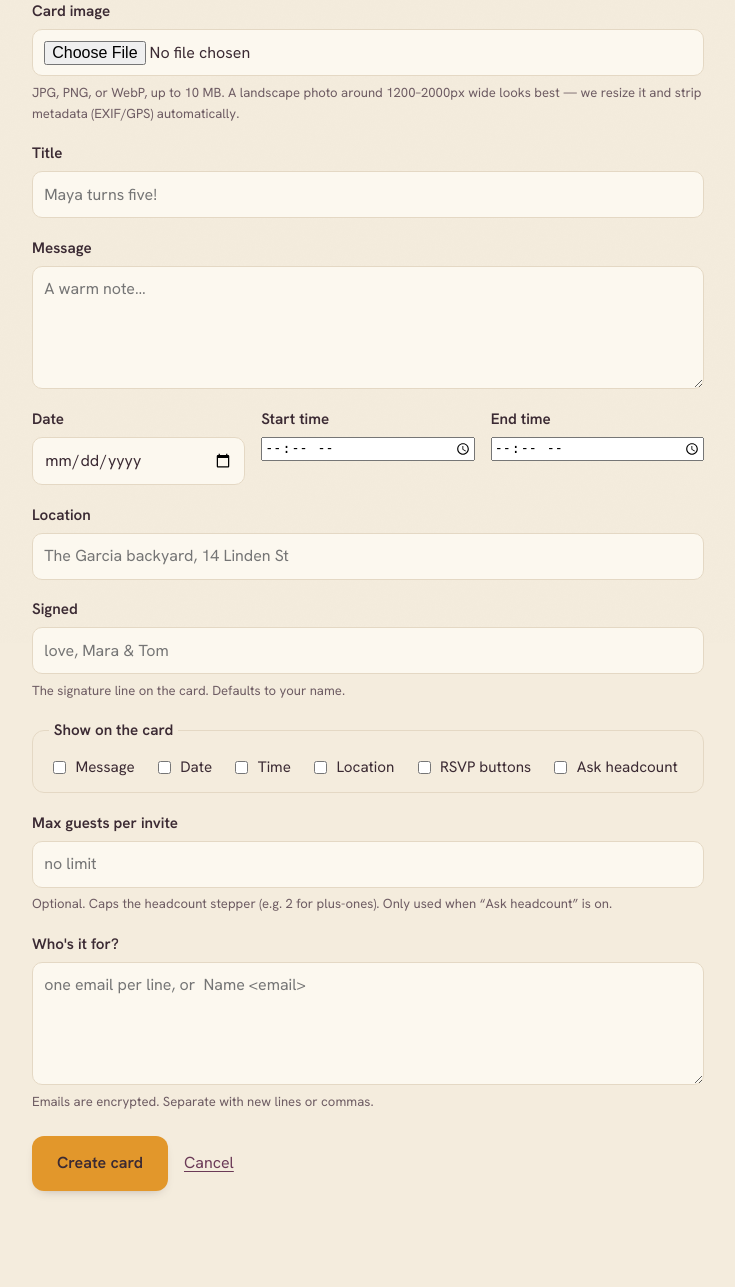
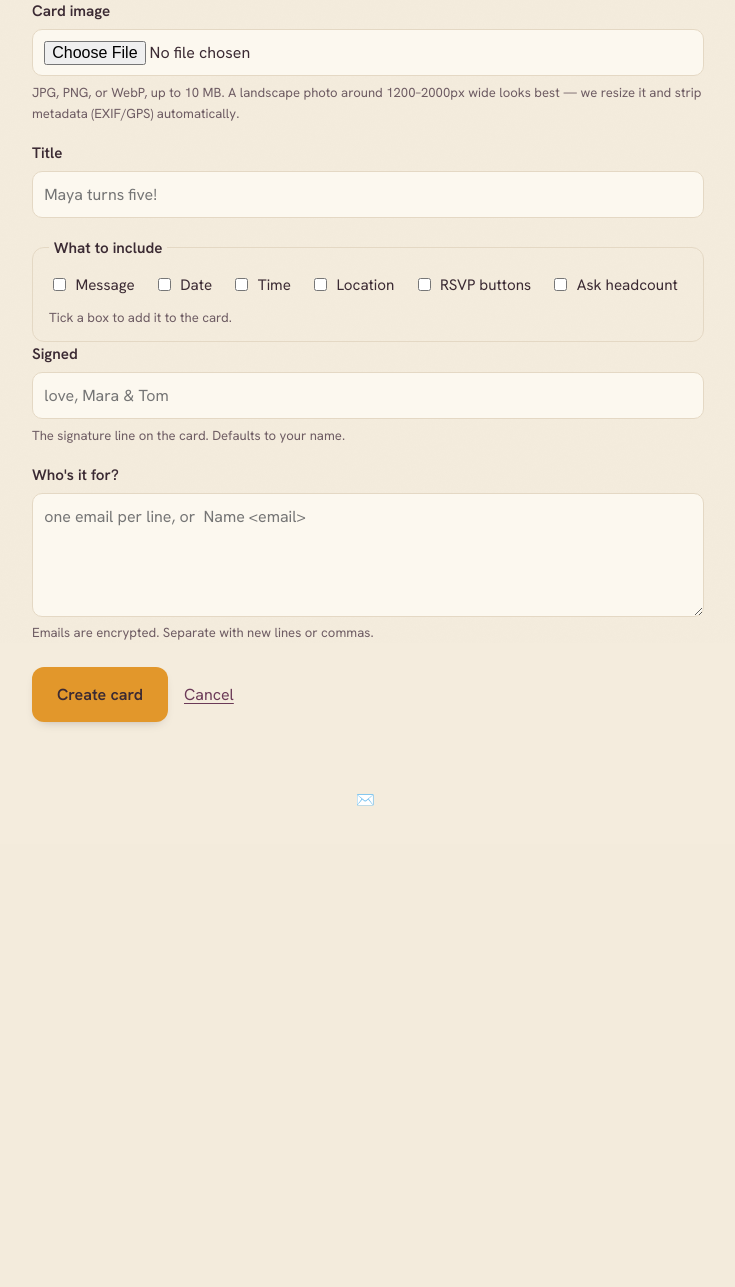
Before and after one commit to iliabaranov/kith-post, a FastAPI app: template kith/web/templates/event_form.html in a window 1280 px wide. Shown: the part 157-1444 px from the top of the page, without its empty margins (272-1007 px from the left). After the commit the page ends 963 px from the top, so only its background shows below. Run offline with FastAPI, Linux system fonts and the light colour scheme; the template is opened without the code that fills it, so the values that code supplies are empty.

Commit message:
Compose form: progressive disclosure + footer envelope
Reworks the "what to include" toggles so a field can never be filled-but-
hidden (the old foot-gun where typing a time but forgetting its checkbox
silently dropped it from the card and calendar):

- Checkboxes move directly under the title ("What to include"). Ticking one
  fades its field in; unticking fades + collapses it. You can only enter a
  value into a section you've turned on.
- Collapse is JS-gated (.js on <html>, set in <head> to avoid FOUC); without
  JavaScript every field stays visible and usable.
- Spacing switched from flex `gap` to per-child margins so a collapsed field
  truly takes zero space (gap would leave a dead band around 0-height items).
- "Time" only counts with a "Date": the JS keeps the two boxes in step and
  _blocks_from_form guards it server-side too (a bare time is meaningless).

Also: a non-clickable envelope emoji to the left of "Kith Post" in the footer.

Tests: +2 (disclosure wiring + time-requires-date guard). 80 pass, ruff clean.
Live check: footer envelope served, checkbox group precedes the fields, all
reveal wrappers wired, guard confirmed via real POSTs.

Co-Authored-By: Claude Opus 4.8 (1M context) <noreply@anthropic.com>

```diff
--- a/kith/web/routes_events.py
+++ b/kith/web/routes_events.py
@@ -48,11 +48,14 @@ def _parse_int(s: str, lo: int = 1, hi: int = 30) -> int | None:
 
 
 def _blocks_from_form(message, date_, time_, location_, rsvp, headcount) -> dict:
-    # checkboxes arrive as "on" when ticked, None when not
+    """What shows on the card. Each block is on when its checkbox is ticked
+    (arrives "on" / None). The form reveals each field only while its box is
+    checked, so you can't fill a hidden field and have it silently vanish. Time
+    only counts alongside a date — a bare time is meaningless on an invitation."""
     return {
         "message": message is not None,
         "date": date_ is not None,
-        "time": time_ is not None,
+        "time": time_ is not None and date_ is not None,
         "location": location_ is not None,
         "rsvp": rsvp is not None,
         "headcount": headcount is not None,
@@ -264,13 +267,14 @@ async def update_event(
     ev = _owned_event(db, user.id, event_id)
     if ev is None:
         return RedirectResponse("/", status_code=303)
+    blocks = _blocks_from_form(
+        block_message, block_date, block_time, block_location, block_rsvp, block_headcount
+    )
     try:
         derived = await _read_image(image)
     except images.ImageError as e:
         ctx = {
-            "settings": get_settings(), "user": user, "event": ev,
-            "blocks": _blocks_from_form(block_message, block_date, block_time,
-                                        block_location, block_rsvp, block_headcount),
+            "settings": get_settings(), "user": user, "event": ev, "blocks": blocks,
             "recipients_text": recipients, "error": str(e),
         }
         return templates.TemplateResponse(request, "event_form.html", ctx, status_code=400)
@@ -284,9 +288,7 @@ async def update_event(
     ev.signoff = (signoff.strip() or None)
     ev.headcount_max = _parse_int(headcount_max)
     ev.timezone = (timezone.strip() or None)
-    ev.blocks = _blocks_from_form(
-        block_message, block_date, block_time, block_location, block_rsvp, block_headcount
-    )
+    ev.blocks = blocks
     if derived is not None:
         ev.asset_id = storage.store_asset(db, user.id, derived).id
     db.commit()
--- a/kith/web/static/css/kith.css
+++ b/kith/web/static/css/kith.css
@@ -150,12 +150,14 @@ code {
   text-align: center;
   padding: 1.5rem 1rem 2rem;
 }
+.brand-mark { font-size: .95rem; vertical-align: middle; margin-right: .35rem; }
 .brand-link {
   font-size: .72rem;
   letter-spacing: .04em;
   text-transform: uppercase;
   color: var(--ink-soft);
   text-decoration: none;
+  vertical-align: middle;
 }
 .brand-link:hover { color: var(--plum); text-decoration: underline; text-underline-offset: 3px; }
 
@@ -189,7 +191,25 @@ code {
   background: rgba(196, 69, 105, .1); color: var(--berry); border: 1px solid var(--berry);
   border-radius: 10px; padding: .7rem 1rem; margin-bottom: 1rem;
 }
-.card-form { display: flex; flex-direction: column; gap: 1.1rem; }
+/* Spacing is per-child (not flex `gap`) so a collapsed .toggle truly takes no
+   room — otherwise the gap on both sides of a 0-height item leaves a dead band. */
+.card-form { display: flex; flex-direction: column; }
+.card-form > * { margin-bottom: 1.1rem; }
+.card-form > *:last-child { margin-bottom: 0; }
+.card-form > .toggle-group { margin-bottom: 0; }  /* its toggles own their spacing */
+
+/* progressive disclosure: a field fades + collapses when its box is unticked.
+   Gated on .js so that without JavaScript every field stays visible + usable. */
+.js .toggle {
+  overflow: hidden;
+  max-height: 0;
+  opacity: 0;
+  margin-bottom: 0;
+  transition: max-height .3s ease, opacity .25s ease, margin-bottom .3s ease;
+}
+.js .toggle.on { max-height: 22rem; opacity: 1; margin-bottom: 1.1rem; }
+.toggle { margin-bottom: 1.1rem; }  /* no-JS fallback spacing */
+.blocks-hint { flex-basis: 100%; color: var(--ink-soft); font-size: .82rem; margin-top: .15rem; }
 .field { display: flex; flex-direction: column; gap: .35rem; }
 .field-label { font-weight: 600; color: var(--ink); font-size: .95rem; }
 .field-hint { color: var(--ink-soft); font-size: .82rem; }
@@ -230,4 +250,5 @@ textarea { resize: vertical; }
 @media (prefers-reduced-motion: reduce) {
   .btn, .btn:hover { transition: none; transform: none; }
   .event-link:hover { transform: none; }
+  .toggle { transition: none; }
 }
--- a/kith/web/templates/base.html
+++ b/kith/web/templates/base.html
@@ -3,6 +3,7 @@
 <head>
   <meta charset="utf-8">
   <meta name="viewport" content="width=device-width, initial-scale=1">
+  <script>document.documentElement.classList.add("js");</script>
   <title>{% block title %}{{ settings.app_name }}{% endblock %}</title>
   <link rel="preconnect" href="https://fonts.googleapis.com">
   <link rel="preconnect" href="https://fonts.gstatic.com" crossorigin>
@@ -16,6 +17,7 @@
     {% block content %}{% endblock %}
   </main>
   <footer class="site-footer">
+    <span class="brand-mark" aria-hidden="true">✉️</span>
     <a class="brand-link" href="/">{{ settings.app_name }}</a>
   </footer>
 </body>
--- a/kith/web/templates/event_form.html
+++ b/kith/web/templates/event_form.html
@@ -24,16 +24,40 @@
       <input type="text" name="title" value="{{ event.title if event else '' }}" placeholder="Maya turns five!">
     </label>
 
+    <fieldset class="blocks">
+      <legend class="field-label">What to include</legend>
+      <label class="chk"><input type="checkbox" id="cb-message" data-reveal="t-message"
+        name="block_message" {% if blocks.message %}checked{% endif %}> Message</label>
+      <label class="chk"><input type="checkbox" id="cb-date" data-reveal="t-date"
+        name="block_date" {% if blocks.date %}checked{% endif %}> Date</label>
+      <label class="chk"><input type="checkbox" id="cb-time" data-reveal="t-time"
+        name="block_time" {% if blocks.time %}checked{% endif %}> Time</label>
+      <label class="chk"><input type="checkbox" id="cb-location" data-reveal="t-location"
+        name="block_location" {% if blocks.location %}checked{% endif %}> Location</label>
+      <label class="chk"><input type="checkbox" id="cb-rsvp"
+        name="block_rsvp" {% if blocks.rsvp %}checked{% endif %}> RSVP buttons</label>
+      <label class="chk"><input type="checkbox" id="cb-headcount" data-reveal="t-headcount"
+        name="block_headcount" {% if blocks.headcount %}checked{% endif %}> Ask headcount</label>
+      <span class="blocks-hint">Tick a box to add it to the card.</span>
+    </fieldset>
+
+    <div class="toggle-group">
+      <div class="toggle" id="t-message">
         <label class="field">
           <span class="field-label">Message</span>
           <textarea name="message" rows="4" placeholder="A warm note…">{{ event.message if event else '' }}</textarea>
         </label>
+      </div>
 
-    <div class="field-row">
+      <div class="toggle" id="t-date">
         <label class="field">
           <span class="field-label">Date</span>
           <input type="date" name="event_date" value="{{ event.event_date.isoformat() if event and event.event_date else '' }}">
         </label>
+      </div>
+
+      <div class="toggle" id="t-time">
+        <div class="field-row">
           <label class="field">
             <span class="field-label">Start time</span>
             <input type="time" name="event_time" value="{{ event.event_time if event and event.event_time else '' }}">
@@ -43,33 +67,29 @@
             <input type="time" name="event_end_time" value="{{ event.event_end_time if event and event.event_end_time else '' }}">
           </label>
         </div>
+      </div>
 
+      <div class="toggle" id="t-location">
         <label class="field">
           <span class="field-label">Location</span>
           <input type="text" name="location" value="{{ event.location if event and event.location else '' }}" placeholder="The Garcia backyard, 14 Linden St">
         </label>
+      </div>
+
+      <div class="toggle" id="t-headcount">
+        <label class="field">
+          <span class="field-label">Max guests per invite</span>
+          <input type="number" name="headcount_max" min="1" max="30"
+                 value="{{ event.headcount_max if event and event.headcount_max else '' }}" placeholder="no limit">
+          <span class="field-hint">Optional. Caps the headcount stepper (e.g. 2 for plus-ones).</span>
+        </label>
+      </div>
+    </div>
 
     <label class="field">
       <span class="field-label">Signed</span>
       <input type="text" name="signoff" value="{{ event.signoff if event and event.signoff else '' }}" placeholder="love, Mara &amp; Tom">
       <span class="field-hint">The signature line on the card. Defaults to your name.</span>
-    </label>
-
-    <fieldset class="blocks">
-      <legend class="field-label">Show on the card</legend>
-      <label class="chk"><input type="checkbox" name="block_message" {% if blocks.message %}checked{% endif %}> Message</label>
-      <label class="chk"><input type="checkbox" name="block_date" {% if blocks.date %}checked{% endif %}> Date</label>
-      <label class="chk"><input type="checkbox" name="block_time" {% if blocks.time %}checked{% endif %}> Time</label>
-      <label class="chk"><input type="checkbox" name="block_location" {% if blocks.location %}checked{% endif %}> Location</label>
-      <label class="chk"><input type="checkbox" name="block_rsvp" {% if blocks.rsvp %}checked{% endif %}> RSVP buttons</label>
-      <label class="chk"><input type="checkbox" name="block_headcount" {% if blocks.headcount %}checked{% endif %}> Ask headcount</label>
-    </fieldset>
-
-    <label class="field">
-      <span class="field-label">Max guests per invite</span>
-      <input type="number" name="headcount_max" min="1" max="30"
-             value="{{ event.headcount_max if event and event.headcount_max else '' }}" placeholder="no limit">
-      <span class="field-hint">Optional. Caps the headcount stepper (e.g. 2 for plus-ones). Only used when “Ask headcount” is on.</span>
     </label>
 
     <label class="field">
@@ -90,5 +110,25 @@
   // Capture the host's timezone (for "add to calendar"); keep it if already set.
   var tz = document.getElementById("tzfield");
   if (tz && !tz.value) tz.value = Intl.DateTimeFormat().resolvedOptions().timeZone || "";
+
+  // Progressive disclosure: each "What to include" checkbox fades its field in/out.
+  document.querySelectorAll("[data-reveal]").forEach(function (box) {
+    var section = document.getElementById(box.dataset.reveal);
+    function sync() { if (section) section.classList.toggle("on", box.checked); }
+    box.addEventListener("change", sync);
+    sync();  // reflect pre-checked boxes on an existing card
+  });
+
+  // A time is only meaningful with a date, so keep the two in step.
+  var dateBox = document.getElementById("cb-date");
+  var timeBox = document.getElementById("cb-time");
+  if (dateBox && timeBox) {
+    timeBox.addEventListener("change", function () {
+      if (timeBox.checked && !dateBox.checked) { dateBox.checked = true; dateBox.dispatchEvent(new Event("change")); }
+    });
+    dateBox.addEventListener("change", function () {
+      if (!dateBox.checked && timeBox.checked) { timeBox.checked = false; timeBox.dispatchEvent(new Event("change")); }
+    });
+  }
 </script>
 {% endblock %}
```
Also changed, not shown: tests/test_events.py (+24 -0 lines). Lines whose indentation alone changed are shown as unchanged.
